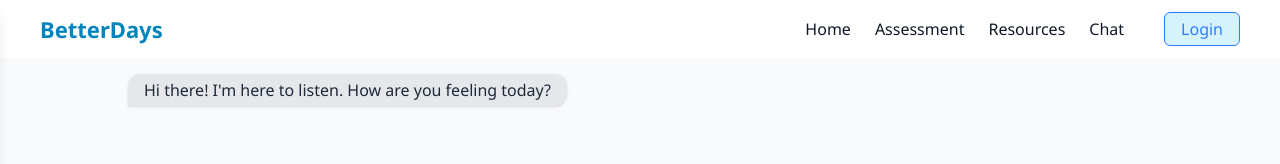
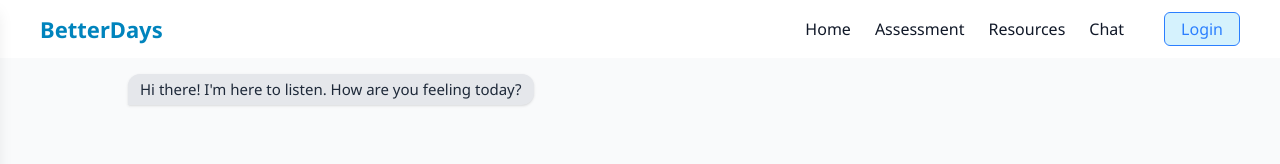
Before and after one commit to bichitrabehera/betterdays-react, a React (Vite) app in the folder client/: page /chatbot in a window 1280 px wide. Shown: the top 164 px of the page. Built offline with nearby package versions, Linux system fonts and the light colour scheme.

Commit message:
Update Chatbot.jsx

```diff
--- a/client/src/components/Chatbot.jsx
+++ b/client/src/components/Chatbot.jsx
@@ -60,10 +60,10 @@ const Chatbot = () => {
       {messages.map((msg, index) => (
         <div
           key={index}
-          className={`flex ${msg.type === "user" ? "justify-end" : "justify-start"}`}
+          className={`text-[15px] flex ${msg.type === "user" ? "justify-end" : "justify-start"}`}
         >
           <div
-            className={`px-4 py-1 rounded-xl max-w-[85%] whitespace-pre-wrap shadow-sm ${
+            className={`px-3 py-1 rounded-xl max-w-[85%] whitespace-pre-wrap shadow-sm ${
               msg.type === "user"
                 ? "bg-[#006995] text-white rounded-br-none"
                 : "bg-gray-200 text-gray-800 rounded-bl-none"
```
